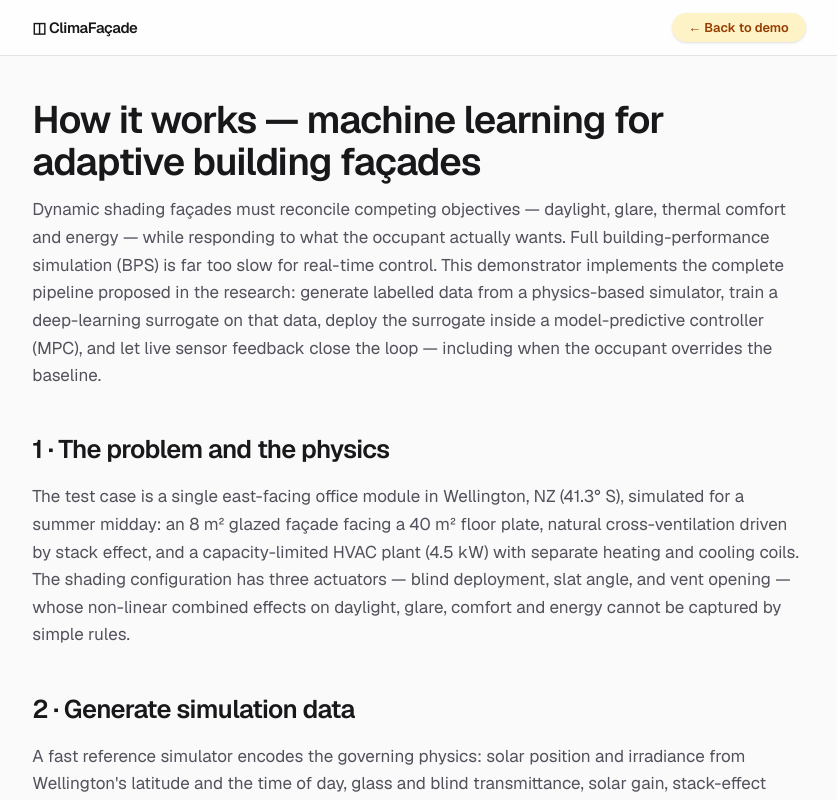
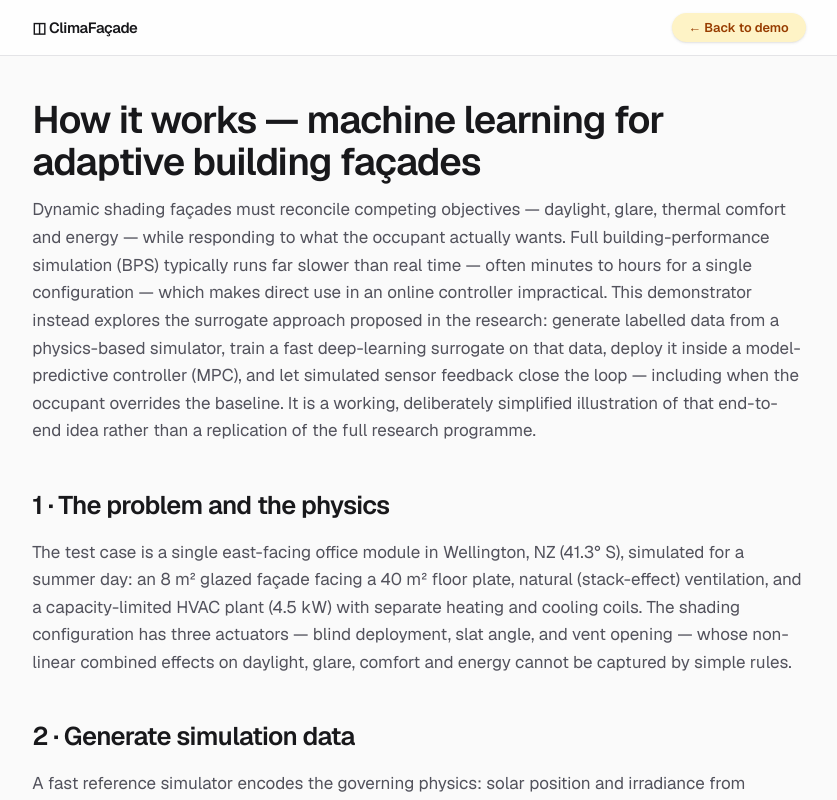
Before and after one commit to manjuvallayil/climafacade, a Next.js app: page /about in a window 1280 px wide. Shown: the top 800 px of the page, without its empty margins (221-1058 px from the left). Built offline with nearby package versions, Linux system fonts and the light colour scheme.

Commit message:
Soften How-it-works narration and fix physics wording

```diff
--- a/src/app/about/page.tsx
+++ b/src/app/about/page.tsx
@@ -43,11 +43,15 @@ export default function About() {
           <p className="mt-3 text-base leading-relaxed text-zinc-600 dark:text-zinc-400">
             Dynamic shading façades must reconcile competing objectives — daylight, glare,
             thermal comfort and energy — while responding to what the occupant actually wants.
-            Full building-performance simulation (BPS) is far too slow for real-time control.
-            This demonstrator implements the complete pipeline proposed in the research: generate
-            labelled data from a physics-based simulator, train a deep-learning surrogate on that
-            data, deploy the surrogate inside a model-predictive controller (MPC), and let live
-            sensor feedback close the loop — including when the occupant overrides the baseline.
+            Full building-performance simulation (BPS) typically runs far slower than real time
+            — often minutes to hours for a single configuration — which makes direct use in an
+            online controller impractical. This demonstrator instead explores the surrogate
+            approach proposed in the research: generate labelled data from a physics-based
+            simulator, train a fast deep-learning surrogate on that data, deploy it inside a
+            model-predictive controller (MPC), and let simulated sensor feedback close the loop —
+            including when the occupant overrides the baseline. It is a working, deliberately
+            simplified illustration of that end-to-end idea rather than a replication of the full
+            research programme.
           </p>
         </section>
 
@@ -55,8 +59,8 @@ export default function About() {
           <h2 className="text-2xl font-semibold tracking-tight">1 · The problem and the physics</h2>
           <p className="text-base leading-relaxed text-zinc-600 dark:text-zinc-400">
             The test case is a single east-facing office module in Wellington, NZ (41.3° S),
-            simulated for a summer midday: an 8 m² glazed façade facing a 40 m² floor plate,
-            natural cross-ventilation driven by stack effect, and a capacity-limited HVAC plant
+            simulated for a summer day: an 8 m² glazed façade facing a 40 m² floor plate,
+            natural (stack-effect) ventilation, and a capacity-limited HVAC plant
             (4.5 kW) with separate heating and cooling coils. The shading configuration has three
             actuators — blind deployment, slat angle, and vent opening — whose non-linear combined
             effects on daylight, glare, comfort and energy cannot be captured by simple rules.
@@ -165,8 +169,8 @@ export default function About() {
             against fresh observations of the operating state, the chosen configuration is applied,
             and the realised response is recorded as telemetry. Because each surrogate call is
             sub-millisecond, the full re-optimisation — the same principle behind a receding-horizon
-            controller at scale — happens in real time, without a complete online simulation or
-            optimisation run at every step.
+            controller at scale — happens in real time, rather than re-running a full
+            building-performance simulation or optimisation pass at every step.
           </p>
         </section>
 
@@ -187,14 +191,14 @@ export default function About() {
             </span>
             <span className="text-zinc-500">→</span>
             <span className="rounded-lg bg-emerald-100 px-3 py-2 text-emerald-800 dark:bg-emerald-900/50 dark:text-emerald-200">
-              daylight target met → returns to baseline
+              daylight target met → controller returns to baseline
             </span>
           </div>
           <p className="text-base leading-relaxed text-zinc-600 dark:text-zinc-400">
             Once the preference is satisfied, its weight decays and the controller guides the
             façade back toward the energy-efficient operating baseline — the &ldquo;override and
-            recover&rdquo; behaviour targeted in the research, achieved without requiring a
-            complete online optimisation process at every step.
+            recover&rdquo; behaviour targeted in the research, achieved by trusting the surrogate
+            instead of re-running a full optimisation at every step.
           </p>
         </section>
 
```
